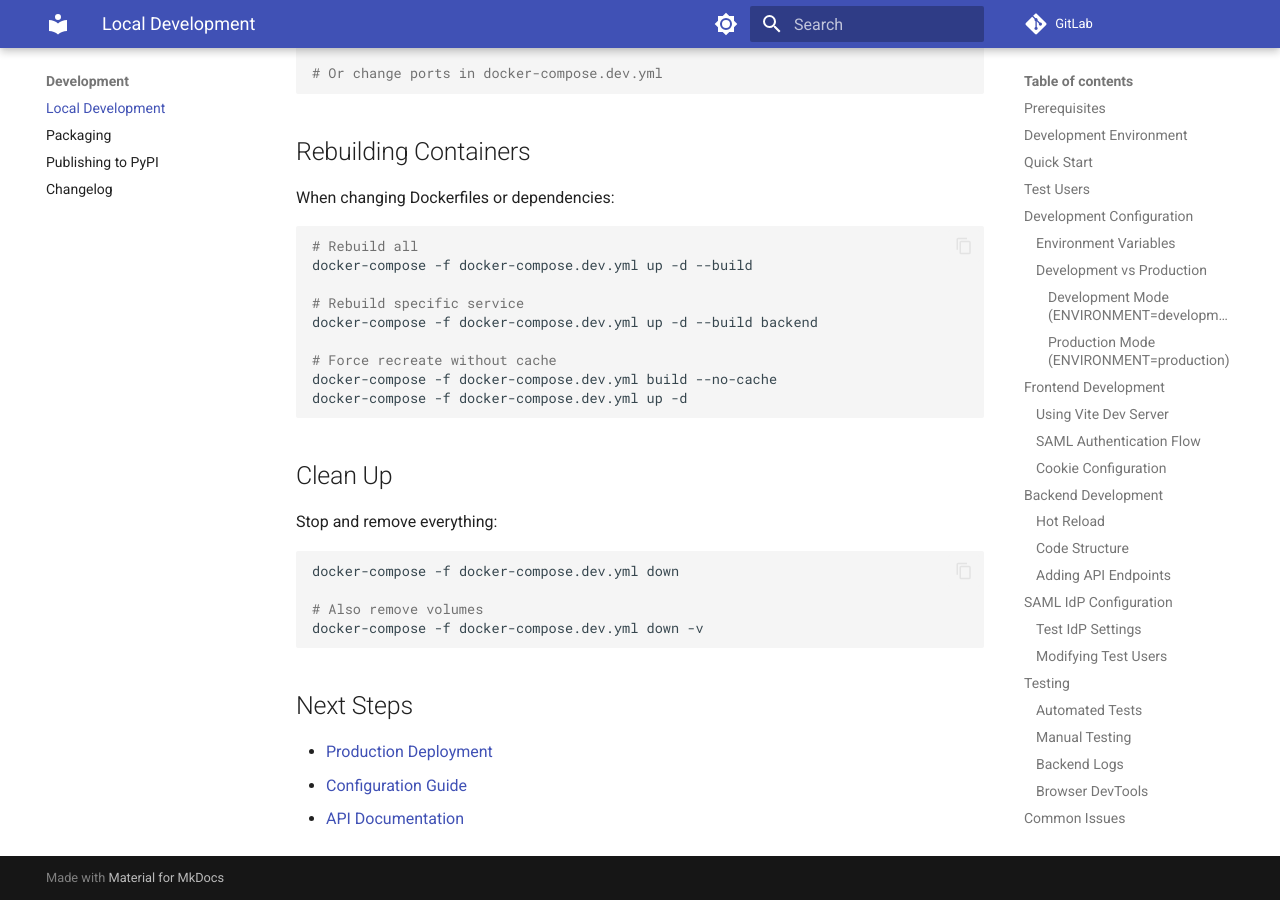
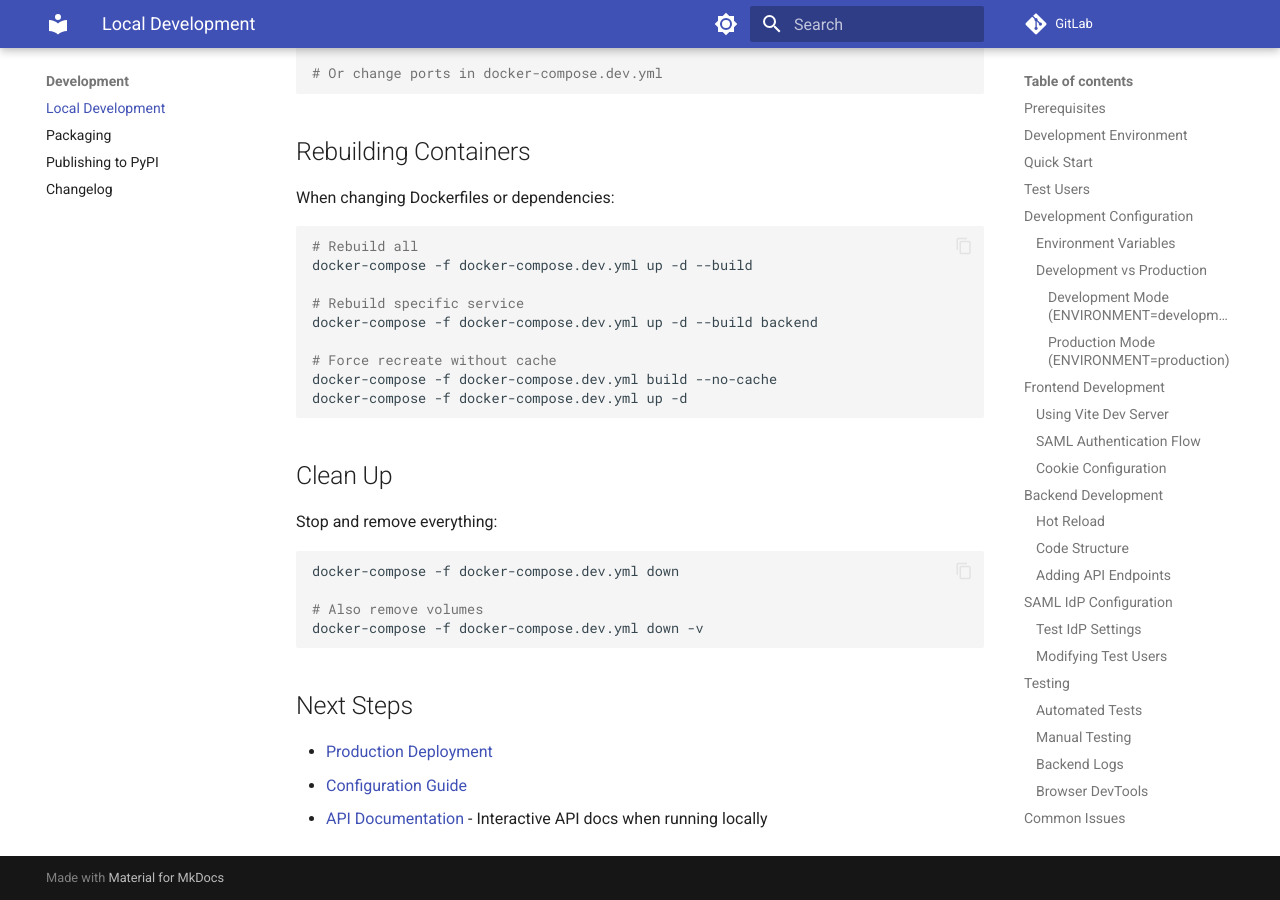
Before and after one commit to sorenwacker/slurm-usage-history, an MkDocs documentation site: the page built from docs/development/local-development.md, in a window 1280 px wide and 900 px high, scrolled down 6961 px. Built offline with MkDocs 1.6.1 and Material for MkDocs 9.7.7, drawn with Linux system fonts in a browser that asks for light colours.

Commit message:
Fix broken link in documentation
Replace broken API documentation link with direct URL to interactive docs

Generated with Claude Code

Co-Authored-By: Claude <noreply@anthropic.com>

```diff
--- a/docs/development/local-development.md
+++ b/docs/development/local-development.md
@@ -331,4 +331,4 @@ docker-compose -f docker-compose.dev.yml down -v
 
 - [Production Deployment](../deployment/saml-setup.md)
 - [Configuration Guide](../user-guide/configuration.md)
-- [API Documentation](../api/endpoints.md)
+- [API Documentation](http://localhost:8100/docs) - Interactive API docs when running locally
```
